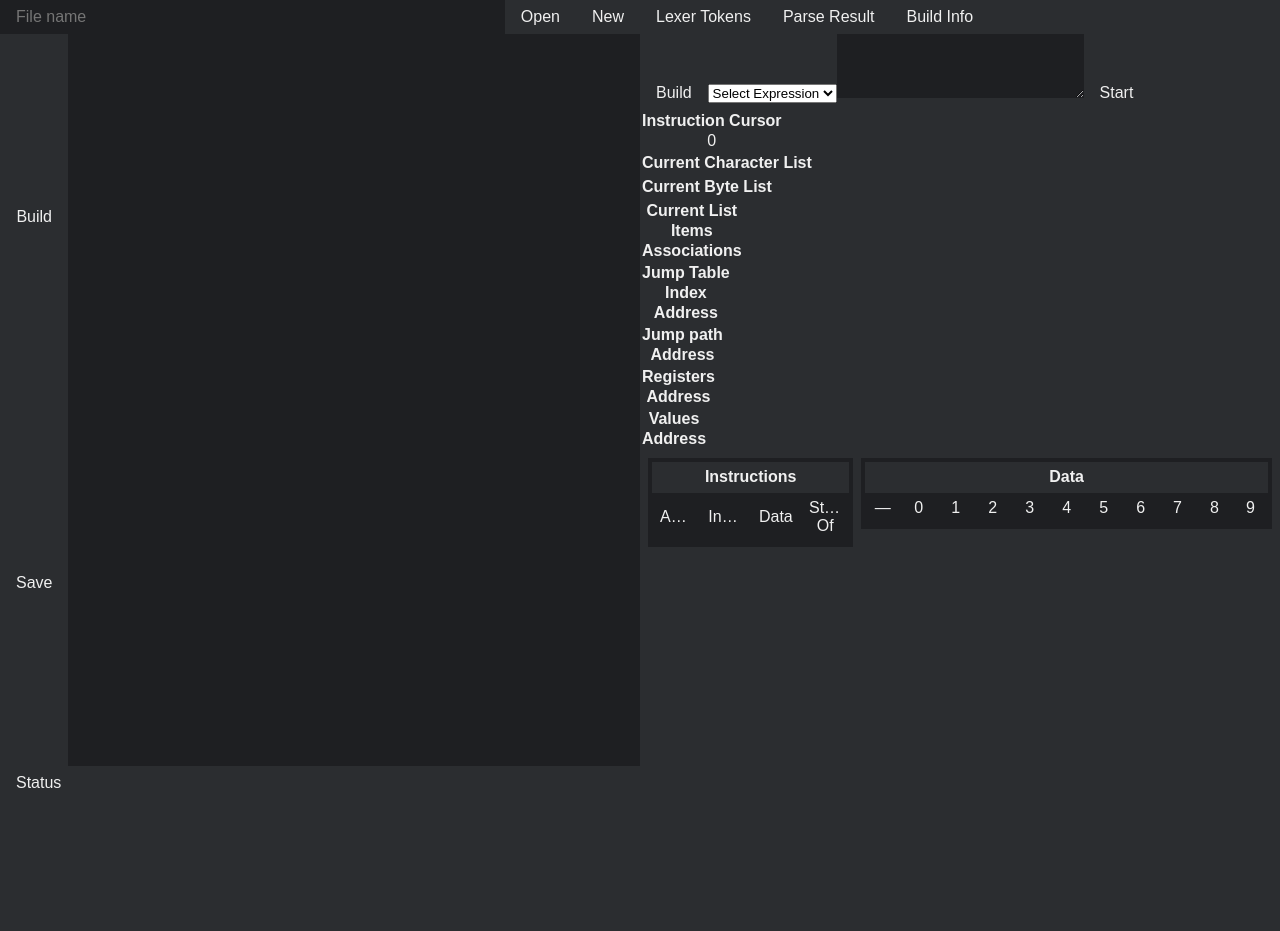
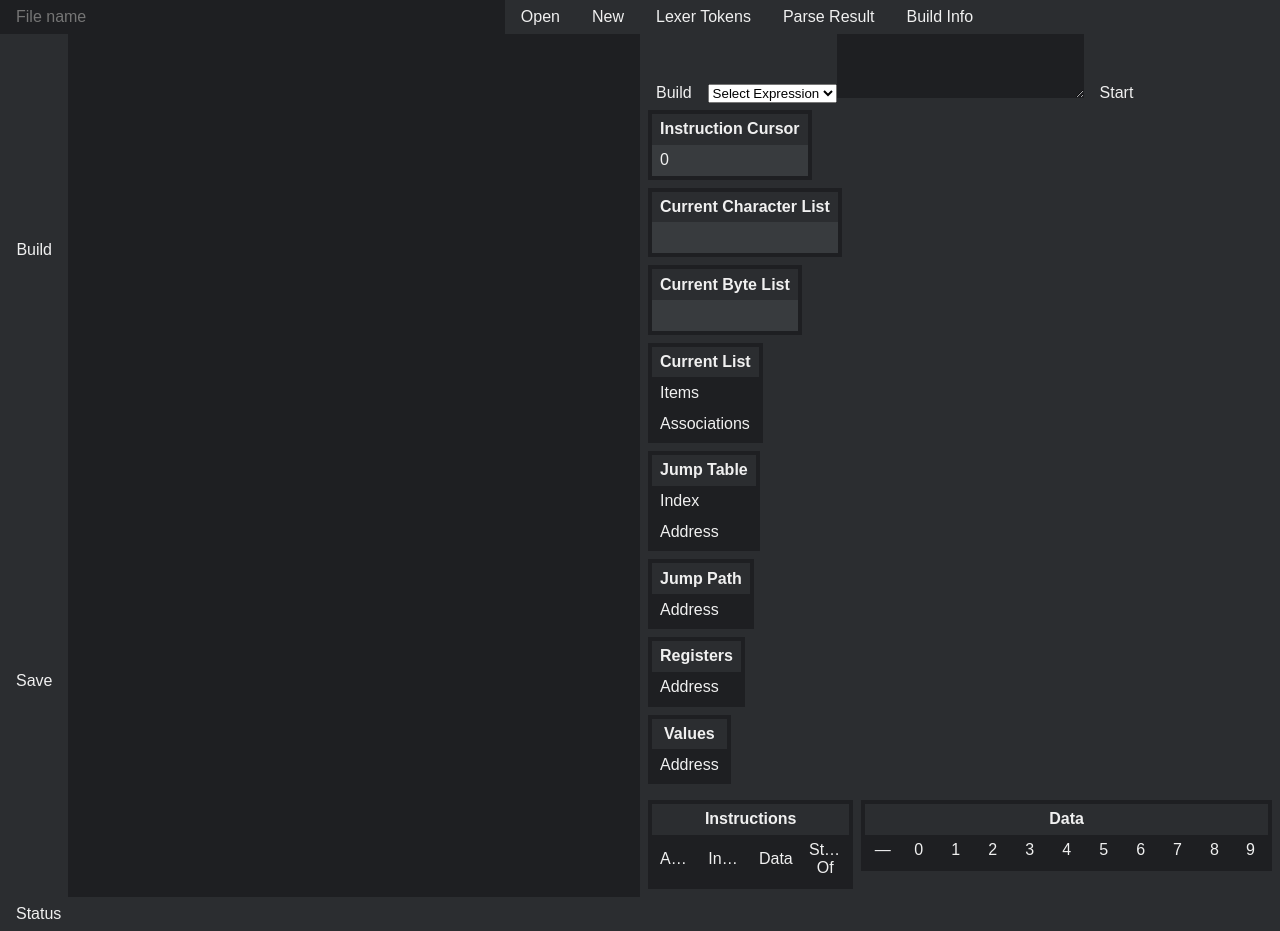
Before and after one commit to garnish-lang/garnish-viewer, a Vue app: page / in a window 1280 px wide. Before the commit the page ends 800 px from the top, so only its background shows below. Built offline with nearby package versions, Linux system fonts and the light colour scheme.

Commit message:
Converted remaining tables to new component

```diff
--- a/vue_src/components/BuildView.vue
+++ b/vue_src/components/BuildView.vue
@@ -113,21 +113,136 @@ const currentList = computed(() =>
     store.executionBuild ? store.executionBuild.runtime_data.current_list || [[], []] : [[], []]
 );
 
-const jumpTable = computed(() =>
-    store.executionBuild ? store.executionBuild.runtime_data.expression_table : []
-);
+const jumpTable = computed(() => {
+  let columns = [{
+    field: "row",
+    label: '',
+  }];
 
-const jumpPath = computed(() =>
-    store.executionBuild ? store.executionBuild.runtime_data.jump_path : []
-);
+  let indexRow = {row: "Index"};
+  let addressRow = {row: "Address"};
 
-const registers = computed(() =>
-    store.executionBuild ? store.executionBuild.runtime_data.register : []
-);
+  if (store.executionBuild) {
+    for (let i = 0; i < store.executionBuild.runtime_data.expression_table.length; i++) {
+      columns.push({
+        field: `${i}`,
+        label: `${i}`
+      });
 
-const values = computed(() =>
-    store.executionBuild ? store.executionBuild.runtime_data.values : []
-);
+      indexRow[`${i}`] = i;
+      addressRow[`${i}`] = store.executionBuild.runtime_data.expression_table[i];
+    }
+  }
+
+  return {
+    columns,
+    data: [indexRow, addressRow]
+  }
+});
+
+const jumpPath = computed(() => {
+  let columns = [{
+    field: "row",
+    label: '',
+  }];
+
+  let addressRow = {row: "Address"};
+
+  if (store.executionBuild) {
+    for (let i = 0; i < store.executionBuild.runtime_data.jump_path.length; i++) {
+      columns.push({
+        field: `${i}`,
+        label: `${i}`
+      });
+
+      addressRow[`${i}`] = store.executionBuild.runtime_data.jump_path[i];
+    }
+  }
+
+  return {
+    columns,
+    data: [addressRow]
+  }
+});
+
+const registers = computed(() =>{
+  let columns = [{
+    field: "row",
+    label: '',
+  }];
+
+  let addressRow = {row: "Address"};
+
+  if (store.executionBuild) {
+    for (let i = 0; i < store.executionBuild.runtime_data.register.length; i++) {
+      columns.push({
+        field: `${i}`,
+        label: `${i}`
+      });
+
+      addressRow[`${i}`] = store.executionBuild.runtime_data.register[i];
+    }
+  }
+
+  return {
+    columns,
+    data: [addressRow]
+  }
+});
+
+const values = computed(() =>{
+  let columns = [{
+    field: "row",
+    label: '',
+  }];
+
+  let addressRow = {row: "Address"};
+
+  if (store.executionBuild) {
+    for (let i = 0; i < store.executionBuild.runtime_data.values.length; i++) {
+      columns.push({
+        field: `${i}`,
+        label: `${i}`
+      });
+
+      addressRow[`${i}`] = store.executionBuild.runtime_data.values[i];
+    }
+  }
+
+  return {
+    columns,
+    data: [addressRow]
+  }
+});
+
+const currentListInfo = computed(() => {
+  let columnCount = Math.max(currentList.value[0].length, currentList.value[1].length);
+  let columns = [{
+    field: 'row',
+    label: '',
+  }];
+  for (let i = 0; i < columnCount; i++) {
+    columns.push({
+      field: `${i}`,
+      label: `${i}`
+    });
+  }
+
+  let itemRow = {row: "Items"};
+  for (let i = 0; i < currentList.value[0]; i++) {
+    itemRow[`${i}`] = currentList.value[0][i];
+  }
+
+  let associationRow = {row: "Associations"};
+  for (let i = 0; i < currentList.value[0]; i++) {
+    associationRow[`${i}`] = currentList.value[1][i];
+  }
+
+  return {
+    columns,
+    data: [itemRow, associationRow]
+  }
+});
 
 function getExpressionName(addr: number) {
   if (!store.executionBuild) {
@@ -184,119 +299,50 @@ function continueExecution() {
       </nav>
       <section class="execution_details">
         <section>
-          <table class="instruction">
-            <thead>
-            <tr>
-              <th>Instruction Cursor</th>
-            </tr>
-            </thead>
-            <tbody>
-            <tr>
-              <td>{{ instructionCursor }}</td>
-            </tr>
-            </tbody>
-          </table>
-          <table class="character_list">
-            <thead>
-            <tr>
-              <th colspan="1">Current Character List</th>
-            </tr>
-            </thead>
-            <tbody>
-            <tr>
-              <td>{{ currentCharacterList }}</td>
-            </tr>
-            </tbody>
-          </table>
-          <table class="byte_list">
-            <thead>
-            <tr>
-              <th colspan="1">Current Byte List</th>
-            </tr>
-            </thead>
-            <tbody>
-            <tr>
-              <td>{{ currentByteList }}</td>
-            </tr>
-            </tbody>
-          </table>
-          <table class="current_list">
-            <thead>
-            <tr>
-              <th colspan="4">Current List</th>
-            </tr>
-            </thead>
-            <tbody>
-            <tr>
-              <th>Items</th>
-              <td v-for="item in currentList[0]">{{ item }}</td>
-            </tr>
-            <tr>
-              <th>Associations</th>
-              <td v-for="item in currentList[1]">{{ item }}</td>
-            </tr>
-            </tbody>
-          </table>
+          <DataTable title="Instruction Cursor"
+                     :columns="[{field: 'value', label: ''}]"
+                     :column-headers="false"
+                     :data="[{'value': instructionCursor}]"/>
 
-          <table class="jump_table">
-            <thead>
-            <tr>
-              <th colspan="4">Jump Table</th>
-            </tr>
-            </thead>
-            <tbody>
-            <tr>
-              <th>Index</th>
-              <td v-for="n in jumpTable.length">{{ n - 1 }}</td>
-            </tr>
-            <tr>
-              <th>Address</th>
-              <td v-for="item in jumpTable">{{ item }}</td>
-            </tr>
-            </tbody>
-          </table>
+          <DataTable title="Current Character List"
+                     :columns="[{field: 'value', label: ''}]"
+                     :column-headers="false"
+                     :data="[{'value': currentCharacterList || '&nbsp;'}]"/>
 
-          <table class="jump_path">
-            <thead>
-            <tr>
-              <th colspan="4">Jump path</th>
-            </tr>
-            </thead>
-            <tbody>
-            <tr>
-              <th>Address</th>
-              <td v-for="item in jumpPath">{{ item }}</td>
-            </tr>
-            </tbody>
-          </table>
+          <DataTable title="Current Byte List"
+                     :columns="[{field: 'value', label: ''}]"
+                     :column-headers="false"
+                     :data="[{'value': currentByteList || '&nbsp;'}]"/>
 
-          <table class="register_table">
-            <thead>
-            <tr>
-              <th colspan="4">Registers</th>
-            </tr>
-            </thead>
-            <tbody>
-            <tr>
-              <th>Address</th>
-              <td v-for="item in registers">{{ item }}</td>
-            </tr>
-            </tbody>
-          </table>
+          <DataTable title="Current List"
+                     :columns="currentListInfo.columns"
+                     :column-headers="false"
+                     :row-headers="true"
+                     :data="currentListInfo.data"/>
 
-          <table class="value_table">
-            <thead>
-            <tr>
-              <th colspan="4">Values</th>
-            </tr>
-            </thead>
-            <tbody>
-            <tr>
-              <th>Address</th>
-              <td v-for="item in values">{{ item }}</td>
-            </tr>
-            </tbody>
-          </table>
+          <DataTable title="Jump Table"
+                     :columns="jumpTable.columns"
+                     :column-headers="false"
+                     :row-headers="true"
+                     :data="jumpTable.data"/>
+
+          <DataTable title="Jump Path"
+                     :columns="jumpPath.columns"
+                     :column-headers="false"
+                     :row-headers="true"
+                     :data="jumpPath.data"/>
+
+          <DataTable title="Registers"
+                     :columns="registers.columns"
+                     :column-headers="false"
+                     :row-headers="true"
+                     :data="registers.data"/>
+
+          <DataTable title="Values"
+                     :columns="values.columns"
+                     :column-headers="false"
+                     :row-headers="true"
+                     :data="values.data"/>
         </section>
       </section>
     </section>
@@ -357,6 +403,11 @@ function continueExecution() {
 .execution_details > section {
   flex-grow: 1;
   flex-basis: 0;
+  margin-left: .5rem;
+}
+
+.execution_details > section > table {
+  margin-bottom: .5rem;
 }
 
 .execution_details > section:nth-child(2) {
--- a/vue_src/components/table/DataTable.vue
+++ b/vue_src/components/table/DataTable.vue
@@ -160,10 +160,10 @@ td, th {
 }
 
 tr.even {
+  background-color: var(--accent_color);
 }
 
 tr.odd {
-  background-color: var(--accent_color);
 }
 
 tbody.highlight_row > tr:hover {
```
